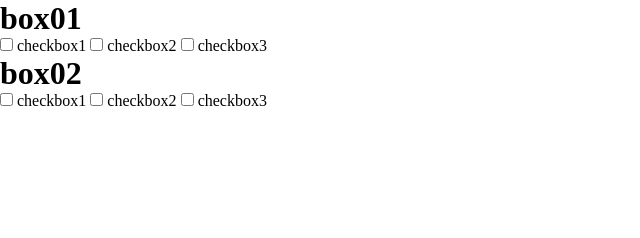
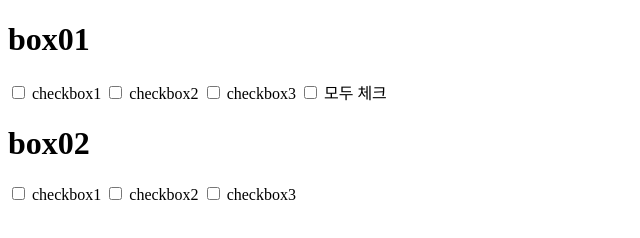
Before and after one commit to ppotatoG/checkbox, a plain HTML site: page index.html in a window 1280 px wide. Shown: the whole page, without its empty margins (0-640 px from the left). Drawn offline with nearby package versions, Linux system fonts and the light colour scheme; files that its build step writes are made by us from their sources.

Commit message:
모두체크 추가

```diff
--- a/css/style.scss
+++ /dev/null
@@ -1,8 +0,0 @@
-@charset "utf-8";
-
-* {
-    margin: 0;
-    padding: 0;
-    text-decoration: none;
-    list-style: none;
-}
--- a/index.html
+++ b/index.html
@@ -5,7 +5,6 @@
     <meta http-equiv="X-UA-Compatible" content="IE=edge">
     <meta name="viewport" content="width=device-width, initial-scale=1.0">
     <title>checkbox</title>
-    <link rel="stylesheet" href="css/style.css">
 </head>
 <body>
     <div id="wrap">
@@ -16,18 +15,25 @@
                 type="checkbox"
                 id="chk_01_01"
                 name="chk">
-                <label for="chk_01_01">checkbox1</label>
+            <label for="chk_01_01">checkbox1</label>
 
             <input
                 type="checkbox"
                 id="chk_01_02"
                 name="chk">
-                <label for="chk_01_02">checkbox2</label>
+            <label for="chk_01_02">checkbox2</label>
             <input
                 type="checkbox"
                 id="chk_01_03"
                 name="chk">
-                <label for="chk_01_03">checkbox3</label>
+            <label for="chk_01_03">checkbox3</label>
+
+            <input
+                type="checkbox"
+                id="chk_01_04"
+                name="chk"
+                class="all">
+        <label for="chk_01_04">모두 체크</label>
         </div>
 
         <div class="box02">
--- a/js/event.js
+++ b/js/event.js
@@ -2,13 +2,22 @@ const checkboxes = document.querySelectorAll('input');
 
 checkboxes.forEach((checkbox) => {
   checkbox.addEventListener('click', function(){
-    const thisName = this.name
-    const Siblings = document.querySelectorAll('input[name='+thisName+']')
+    const thisName = this.name;
+    const Siblings = document.querySelectorAll('input[name='+thisName+']');
+
     for(Sibling of Siblings){
-      Sibling.checked = false
-      Sibling.nextElementSibling.style.color = '#000'
+      Sibling.checked = false;
+      Sibling.nextElementSibling.style.color = '#000';
     }
-    this.checked = true
-    this.nextElementSibling.style.color = 'red'
+
+    this.checked = true;
+    this.nextElementSibling.style.color = 'red';
+
+    if(this.classList == 'all') {
+      for(Sibling of Siblings){
+        Sibling.checked = true;
+        Sibling.nextElementSibling.style.color = 'red';
+      }
+    }
   })
 })
```
